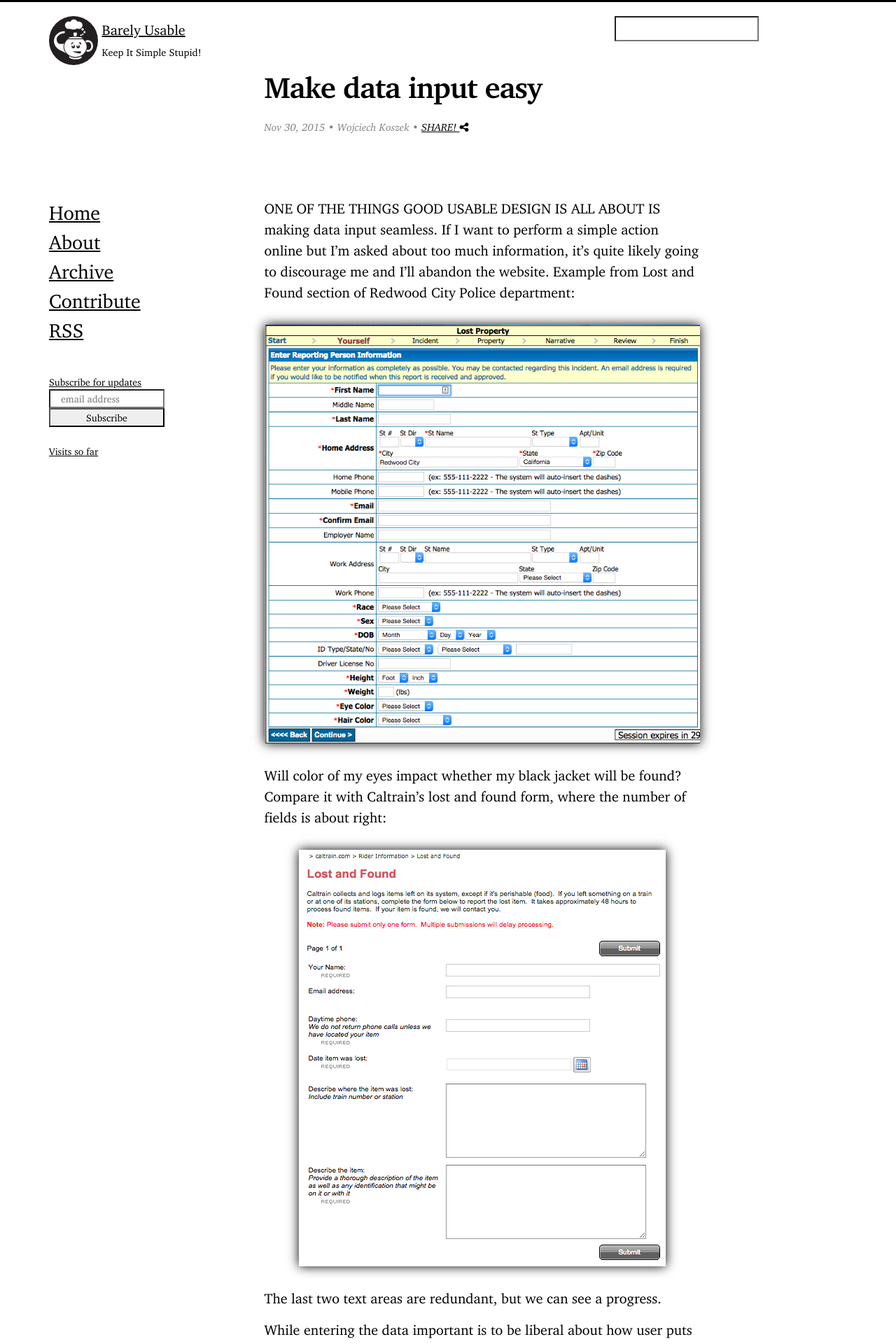
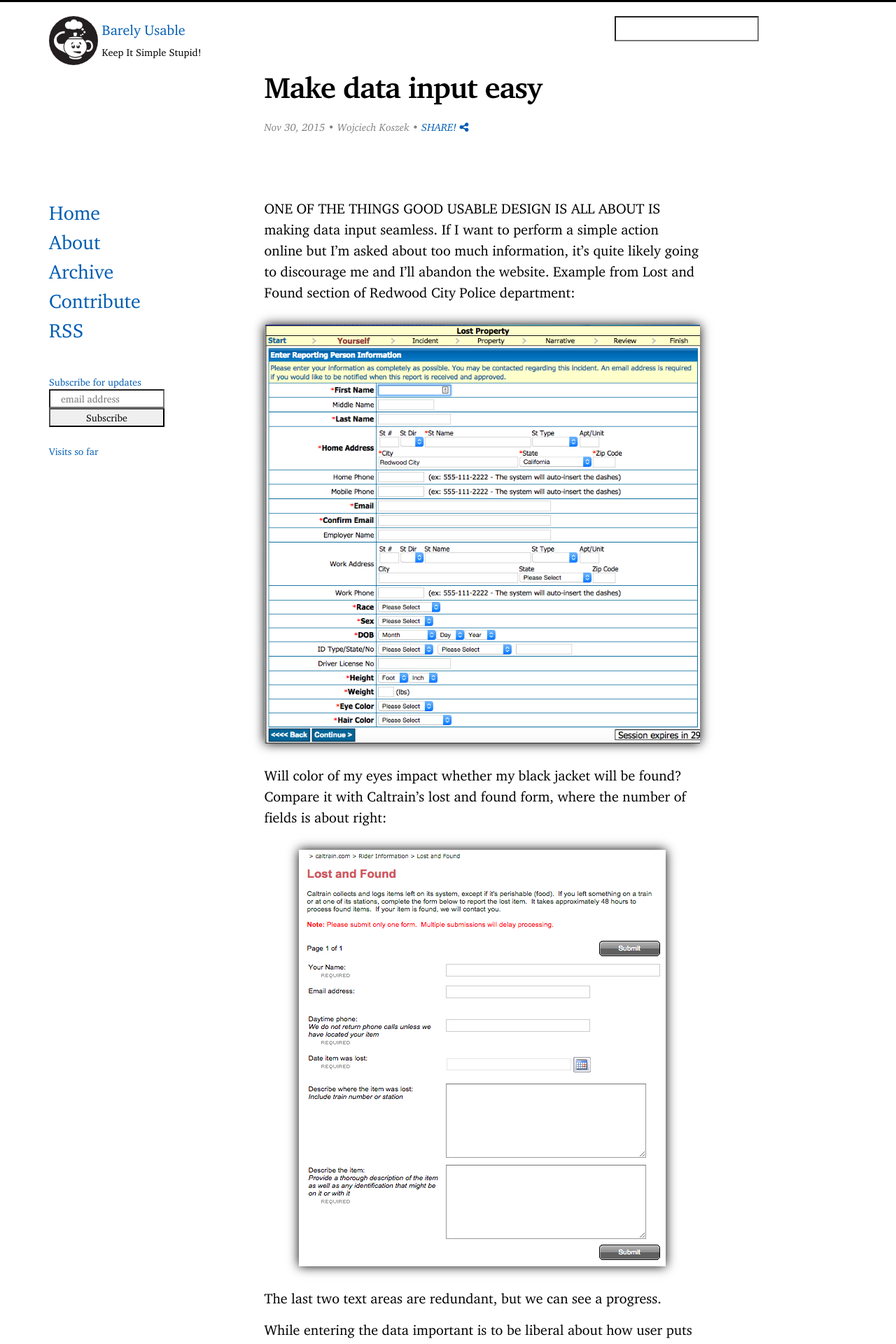
Before and after one commit to wkoszek/barelyusable, a Jekyll site: the page built from index.html, in a window 1280 px wide. Shown: the top 1920 px of the page at 70% size. Built offline with Jekyll 4.4.1, drawn with Linux system fonts in a browser that asks for light colours; nearby versions of some CDN libraries; comment, search, counter and statistics services are not loaded.

Commit message:
Make the site be more sane.

```diff
--- a/_sass/_base.scss
+++ b/_sass/_base.scss
@@ -92,7 +92,6 @@ h1, h2, h3, h4, h5, h6 {
  */
 a {
     color: $brand-color;
-    text-decoration: underline;
 
     &:visited {
         color: darken($brand-color, 15%);
--- a/css/main.scss
+++ b/css/main.scss
@@ -18,7 +18,7 @@ $spacing-unit:     30px;
 
 $text-color:       black;
 $background-color: white;
-$brand-color:      black;
+$brand-color:      #005DB3;
 
 $grey-color:       #828282;
 $grey-color-light: lighten($grey-color, 40%);
```
